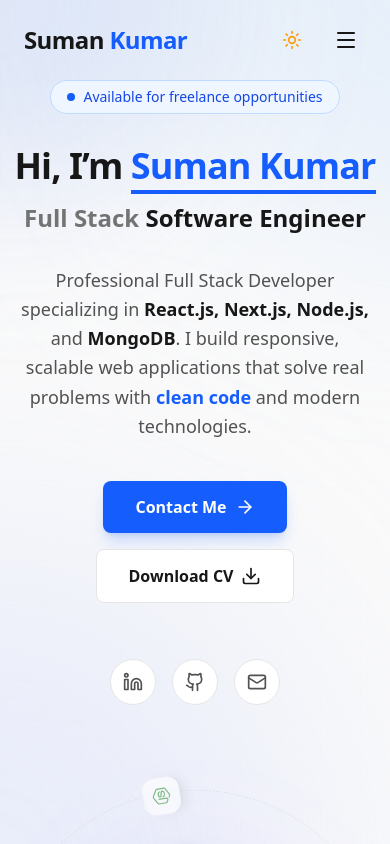
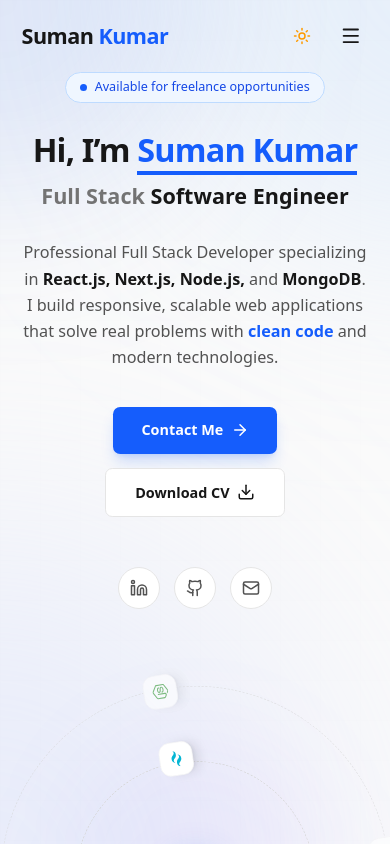
Before and after one commit to suman987654432/suman_portfolio, a Next.js app: page / in a window 390 px wide. Shown: the top 844 px of the page. Built offline with nearby package versions, Linux system fonts and the light colour scheme.

Commit message:
feat: Add global CSS styles including Tailwind imports, custom fonts, base HTML/body styles, custom scrollbars, and responsive scaling utilities.

```diff
--- a/src/app/globals.css
+++ b/src/app/globals.css
@@ -24,6 +24,15 @@
     scroll-behavior: smooth;
     scroll-padding-top: 5rem;
     overflow-x: hidden;
+    font-size: 95%;
+    /* Adjust base font size slightly down */
+  }
+
+  @media (max-width: 640px) {
+    html {
+      font-size: 90%;
+      /* Even smaller on mobile */
+    }
   }
 
   body {
```
